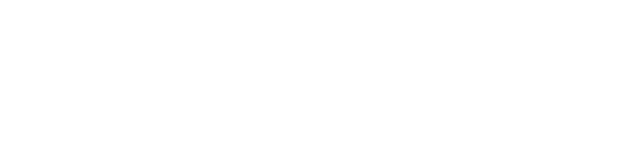
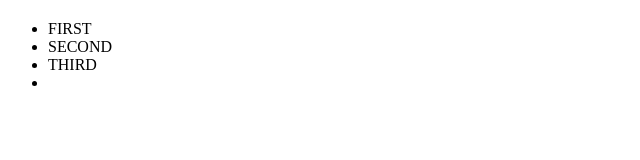
Before and after one commit to AzatBaisynov/group-7, a plain HTML site: page index.html in a window 1280 px wide. Shown: the whole page, without its empty margins (0-640 px from the left). Drawn offline with Linux system fonts and the light colour scheme.

Commit message:
add/footer

```diff
--- a/index.html
+++ b/index.html
@@ -12,5 +12,15 @@
             <h2 class="feature__title"></h2>
         </div>
     </section>
+    <footer class="footer">
+        <nav>
+            <ul>
+                <li>FIRST</li>
+                <li>SECOND</li>
+                <li>THIRD</li>
+                <li></li>
+            </ul>
+        </nav>
+    </footer>
 </body>
 </html>
```
